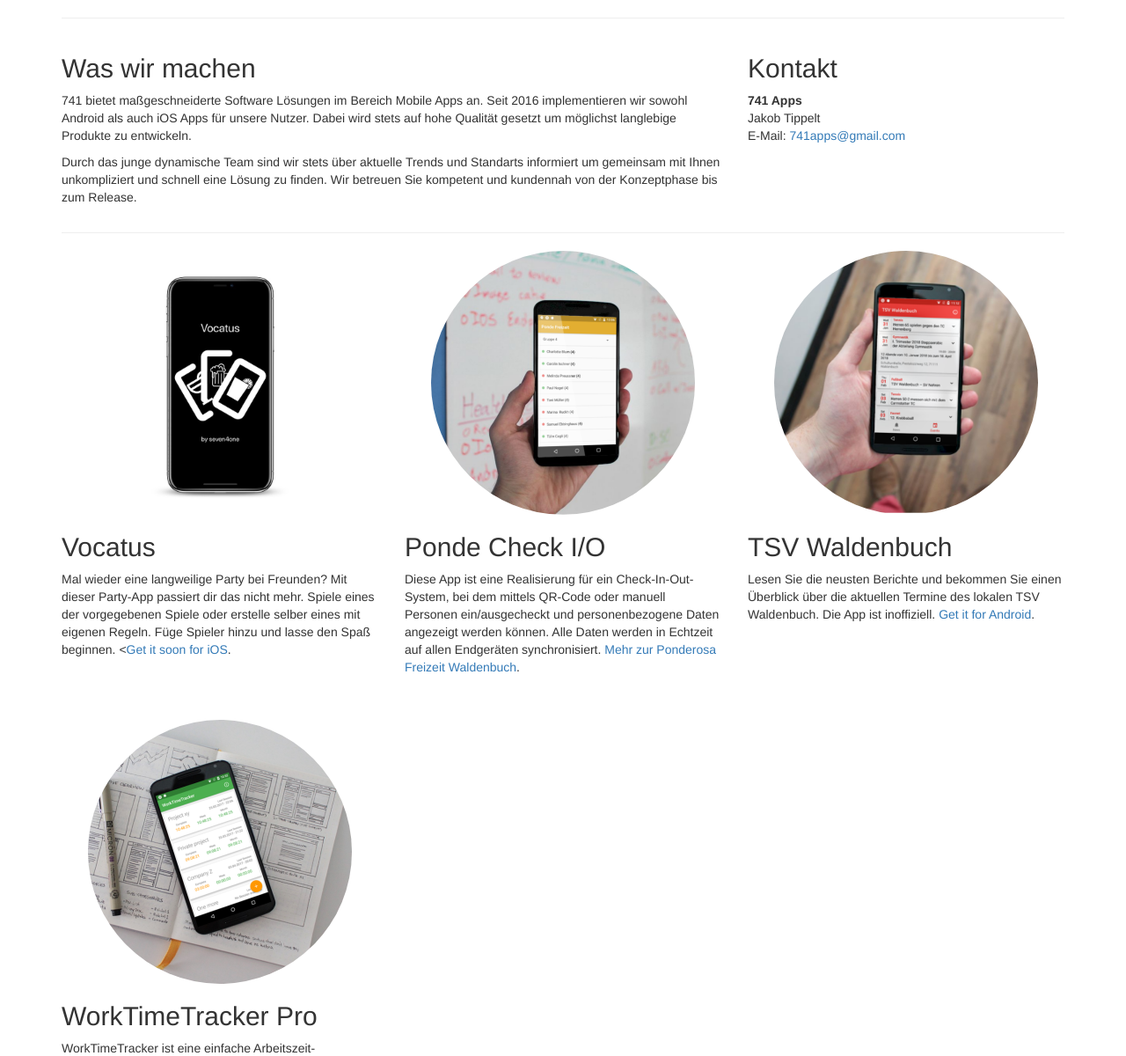
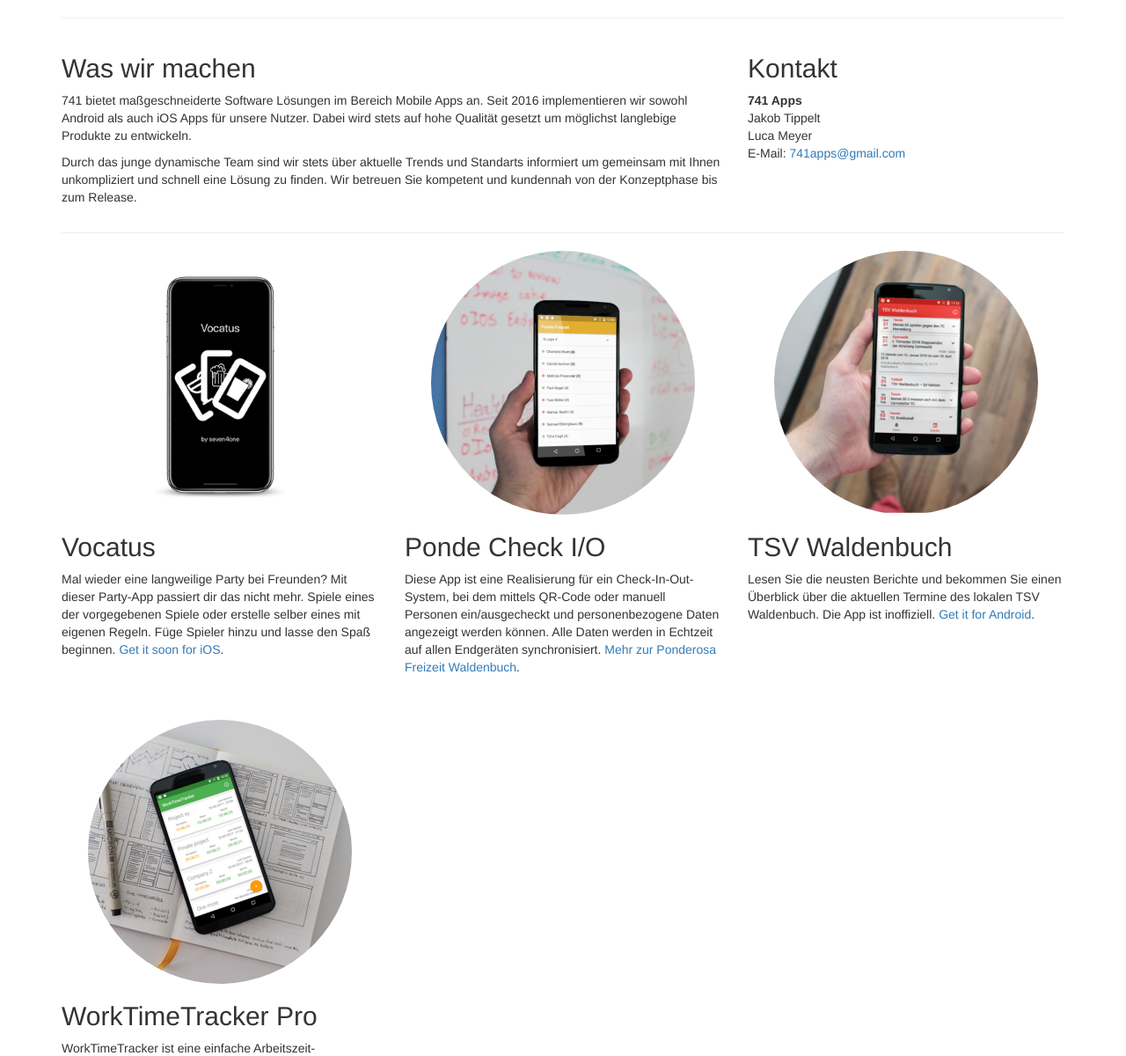
Before and after one commit to jbtippelt/jbtippelt.github.io, a Jekyll site: the page index.html, which Jekyll copies as it is, in a window 1280 px wide and 1400 px high. Shown: the part 200-1400 px from the top of the window at 88% size. Built offline with Jekyll 4.4.1, drawn with Linux system fonts in a browser that asks for light colours.

```diff
--- a/index.html
+++ b/index.html
@@ -61,6 +61,7 @@
                     <!--abbr title="Phone">P:</abbr>(123) 456-7890-->
                     <strong>741 Apps</strong>
                     <br>Jakob Tippelt
+		    <br>Luca Meyer
                     <br>E-Mail: <a href="mailto:#">741apps@gmail.com</a>
                 </address>
             </div>
@@ -73,7 +74,7 @@
             <div class="col-sm-4">
                 <img class="img-circle img-responsive img-center" width="300px" src="./img/vocatus.jpeg" alt="">
                 <h2>Vocatus</h2>
-                <p>Mal wieder eine langweilige Party bei Freunden? Mit dieser Party-App passiert dir das nicht mehr. Spiele eines der vorgegebenen Spiele oder erstelle selber eines mit eigenen Regeln. Füge Spieler hinzu und lasse den Spaß beginnen. <<a href="" target="_blank">Get it soon for iOS</a>.</p>
+                <p>Mal wieder eine langweilige Party bei Freunden? Mit dieser Party-App passiert dir das nicht mehr. Spiele eines der vorgegebenen Spiele oder erstelle selber eines mit eigenen Regeln. Füge Spieler hinzu und lasse den Spaß beginnen. <a href="" target="_blank">Get it soon for iOS</a>.</p>
             </div>
             <div class="col-sm-4">
                 <img class="img-circle img-responsive img-center" width="300px" src="./img/ponde.png" alt="">
```
